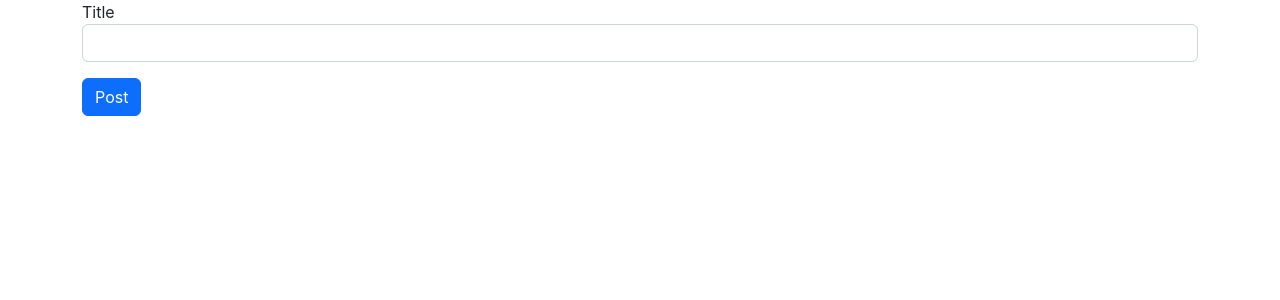
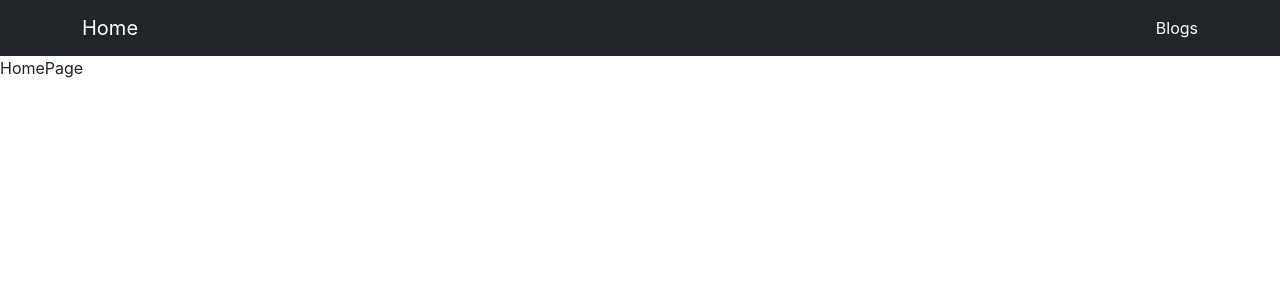
Before and after one commit to ggcode10/new-blog, a React (Create React App) app in the folder new-blog/: page / in a window 1280 px wide. Shown: the top 300 px of the page. Built offline with nearby package versions, Linux system fonts and the light colour scheme.

Commit message:
navbar 구현

```diff
--- a/new-blog/src/App.js
+++ b/new-blog/src/App.js
@@ -1,10 +1,35 @@
 import { useState } from 'react'
+import axios from 'axios';
+import { BrowserRouter as Router, Switch, Route, Link } from 'react-router-dom'
 
 function App() {
   const [title, setTitle] = useState('');
-
+  const [body, setBody] = useState('');
+  const onSubmit = () => {
+    axios.post('http://localhost:3001/posts', {
+      title,
+      body
+    })
+  }
   return (
+    <Router>
+      <nav class="navbar navbar-dark bg-dark">
+        <div class="container">
+          <Link class="navbar-brand" to="/">Home</Link>
+          <ul class="navbar-nav">
+            <li class="nav-item">
+              <Link class="nav-link active" aria-current="page" to="/blogs">Blogs</Link>
+            </li>
+          </ul>
+        </div>
+      </nav>
+      <Switch>
+        <Route path="/" exact>
+          HomePage
+        </Route>
+        <Route path="/blogs" exact>
           <div className='container'>
+            <h1>Create a blog post</h1>
             <div className='mb-3'>
               <label className='form-lable'>Title</label>
               <input className='form-control'
@@ -14,10 +39,25 @@ function App() {
                 }}
               />
             </div>
+            <div className='mb-3'>
+              <label className='form-lable'>Body</label>
+              <textarea
+                className='form-control'
+                value={body}
+                onChange={(e) => {
+                  setBody(e.target.value)
+                }}
+                rows="20"
+              />
+            </div>
             <button
+              onClick={onSubmit}
               className='btn btn-primary'
             >Post</button>
           </div>
+        </Route>
+      </Switch>
+    </Router>
   );
 }
 
```
Lines whose indentation alone changed are shown as unchanged.
